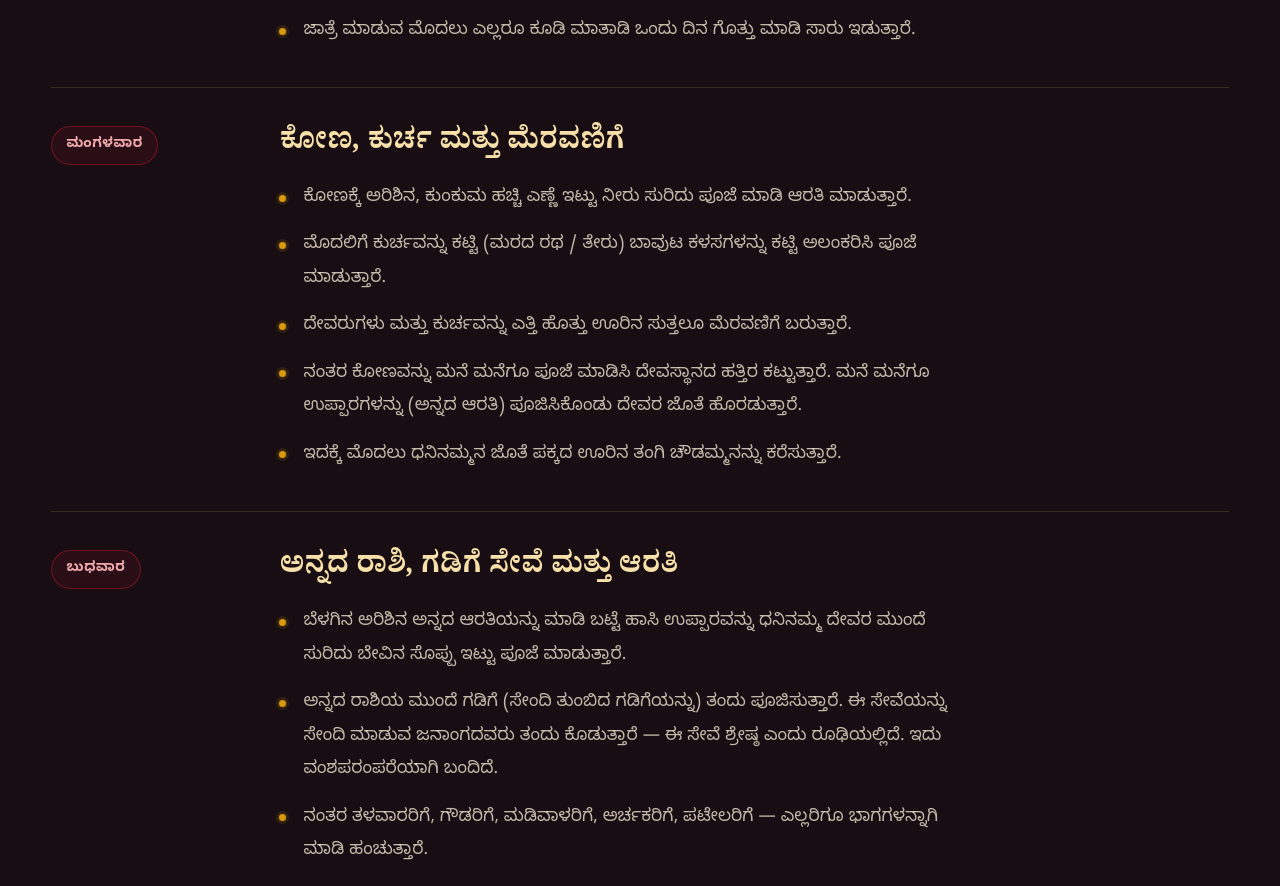
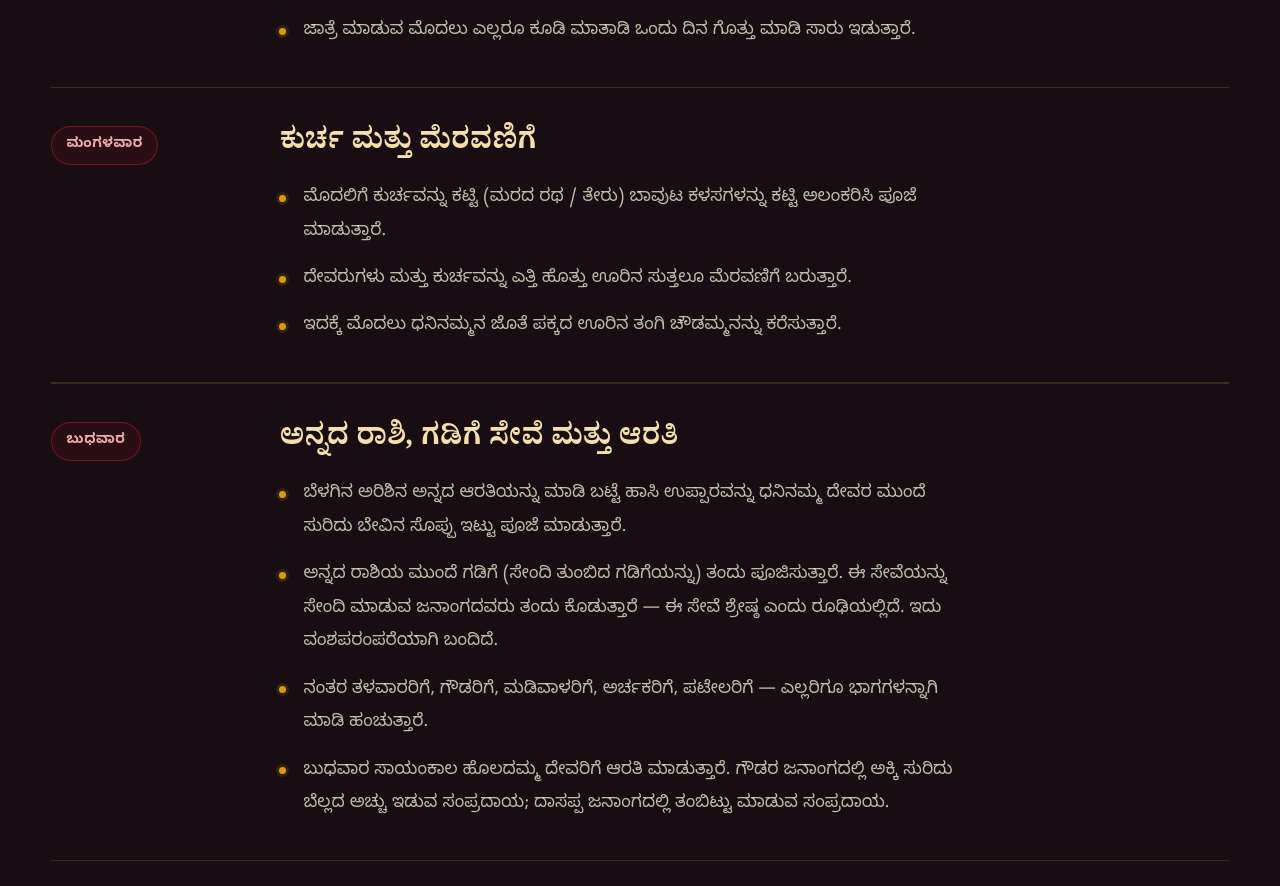
Before and after one commit to tejasks04/Daninamma, a React (Vite) app: page / in a window 1280 px wide. Shown: the part 5646-6532 px from the top of the page. Built offline with nearby package versions, Linux system fonts and the light colour scheme; a web font is replaced by a local one.

Commit message:
Removed kona related details

```diff
--- a/src/data/jatre.js
+++ b/src/data/jatre.js
@@ -18,12 +18,8 @@ const jatre = [
   {
     id: 'tuesday',
     day: { kn: 'ಮಂಗಳವಾರ', en: 'Tuesday' },
-    title: { kn: 'ಕೋಣ, ಕುರ್ಚ ಮತ್ತು ಮೆರವಣಿಗೆ', en: 'The kona, the kurcha and the procession' },
+    title: { kn: 'ಕುರ್ಚ ಮತ್ತು ಮೆರವಣಿಗೆ', en: 'The kona, the kurcha and the procession' },
     items: [
-      {
-        kn: 'ಕೋಣಕ್ಕೆ ಅರಿಶಿನ, ಕುಂಕುಮ ಹಚ್ಚಿ ಎಣ್ಣೆ ಇಟ್ಟು ನೀರು ಸುರಿದು ಪೂಜೆ ಮಾಡಿ ಆರತಿ ಮಾಡುತ್ತಾರೆ.',
-        en: 'The kona is anointed with turmeric, kumkuma and oil, bathed with water, and given pooja and aarti.',
-      },
       {
         kn: 'ಮೊದಲಿಗೆ ಕುರ್ಚವನ್ನು ಕಟ್ಟಿ (ಮರದ ರಥ / ತೇರು) ಬಾವುಟ ಕಳಸಗಳನ್ನು ಕಟ್ಟಿ ಅಲಂಕರಿಸಿ ಪೂಜೆ ಮಾಡುತ್ತಾರೆ.',
         en: 'The kurcha — the wooden chariot — is assembled first, then hung with flags and kalasha, decorated and worshipped.',
@@ -32,10 +28,7 @@ const jatre = [
         kn: 'ದೇವರುಗಳು ಮತ್ತು ಕುರ್ಚವನ್ನು ಎತ್ತಿ ಹೊತ್ತು ಊರಿನ ಸುತ್ತಲೂ ಮೆರವಣಿಗೆ ಬರುತ್ತಾರೆ.',
         en: 'The deities and the kurcha are lifted and carried in procession around the village.',
       },
-      {
-        kn: 'ನಂತರ ಕೋಣವನ್ನು ಮನೆ ಮನೆಗೂ ಪೂಜೆ ಮಾಡಿಸಿ ದೇವಸ್ಥಾನದ ಹತ್ತಿರ ಕಟ್ಟುತ್ತಾರೆ. ಮನೆ ಮನೆಗೂ ಉಪ್ಪಾರಗಳನ್ನು (ಅನ್ನದ ಆರತಿ) ಪೂಜಿಸಿಕೊಂಡು ದೇವರ ಜೊತೆ ಹೊರಡುತ್ತಾರೆ.',
-        en: 'The kona is then taken from house to house for pooja and tethered near the temple. At every house the anna aarti is worshipped and carried out with the deities.',
-      },
+
       {
         kn: 'ಇದಕ್ಕೆ ಮೊದಲು ಧನಿನಮ್ಮನ ಜೊತೆ ಪಕ್ಕದ ಊರಿನ ತಂಗಿ ಚೌಡಮ್ಮನನ್ನು ಕರೆಸುತ್ತಾರೆ.',
         en: 'Before all this, Choudamma — the younger sister from the next village — is invited to join Dhaninamma.',
@@ -58,10 +51,6 @@ const jatre = [
       {
         kn: 'ನಂತರ ತಳವಾರರಿಗೆ, ಗೌಡರಿಗೆ, ಮಡಿವಾಳರಿಗೆ, ಅರ್ಚಕರಿಗೆ, ಪಟೇಲರಿಗೆ — ಎಲ್ಲರಿಗೂ ಭಾಗಗಳನ್ನಾಗಿ ಮಾಡಿ ಹಂಚುತ್ತಾರೆ.',
         en: 'The offering is then divided into shares for the thalavaru, the gouda, the madivaala, the archaka and the patel — a portion for every household that serves.',
-      },
-      {
-        kn: 'ನಂತರ ಪಟ್ಟದ ಕೋಣ ಕಡಿಯುತ್ತಾರೆ. ಅದರ ರಕ್ತವನ್ನು ಊರಿನೊಳಗೆ ಬಲಿಯೆಂದು ಹಾಕುತ್ತಾರೆ.',
-        en: 'The pattada kona is then offered, and the bali is carried through the village.',
       },
       {
         kn: 'ಬುಧವಾರ ಸಾಯಂಕಾಲ ಹೊಲದಮ್ಮ ದೇವರಿಗೆ ಆರತಿ ಮಾಡುತ್ತಾರೆ. ಗೌಡರ ಜನಾಂಗದಲ್ಲಿ ಅಕ್ಕಿ ಸುರಿದು ಬೆಲ್ಲದ ಅಚ್ಚು ಇಡುವ ಸಂಪ್ರದಾಯ; ದಾಸಪ್ಪ ಜನಾಂಗದಲ್ಲಿ ತಂಬಿಟ್ಟು ಮಾಡುವ ಸಂಪ್ರದಾಯ.',
```
